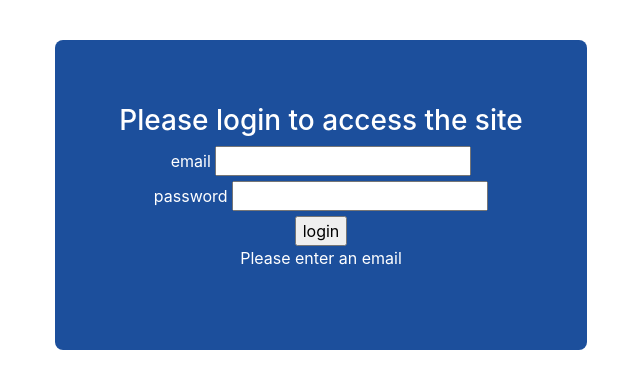
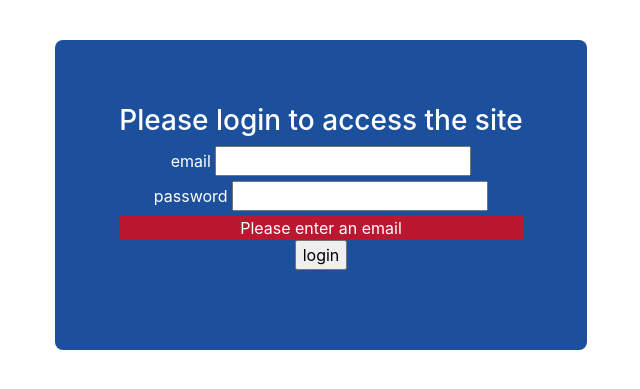
Before and after one commit to pSam465/SoftwareEngineeringGroup3, a PHP site: page /pages/userlogin.php in a window 1280 px wide. Shown: the top 389 px of the page, without its empty margins (319-959 px from the left). Run offline with PHP 8.4, Linux system fonts and the light colour scheme.

Commit message:
Fixed Error Format
Fixed up the invalid email format

```diff
--- a/reservationweb/htdocs/css/login.css
+++ b/reservationweb/htdocs/css/login.css
@@ -8,6 +8,11 @@ div.login-box
 	text-align: center;
 }
 
+div.error-message
+{
+	background-color: rgba(255, 0, 5, .7);
+}
+
 div.align-left
 {
 	text-align: left;
--- a/reservationweb/htdocs/pages/userlogin.php
+++ b/reservationweb/htdocs/pages/userlogin.php
@@ -19,7 +19,8 @@ function check_email($email)
 	if(!filter_var($email, FILTER_VALIDATE_EMAIL))
 	{
 		global $errFormat;
-		echo "$errFormat";
+		global $error;
+		$error = $errFormat;
 	}
 }
 
@@ -64,9 +65,12 @@ else
 					<input type="password" id="password" name="password" value="<?php echo $password?>" / >
 				</div>
 			</div>
+			<div class="error-message">
+				<?php echo $error ?>
+			</div>
 			<input type="submit" value="login" />
 			<br />
-			<?php echo $error ?>
+
 		</form>
 		</div>
 	</div>
```
